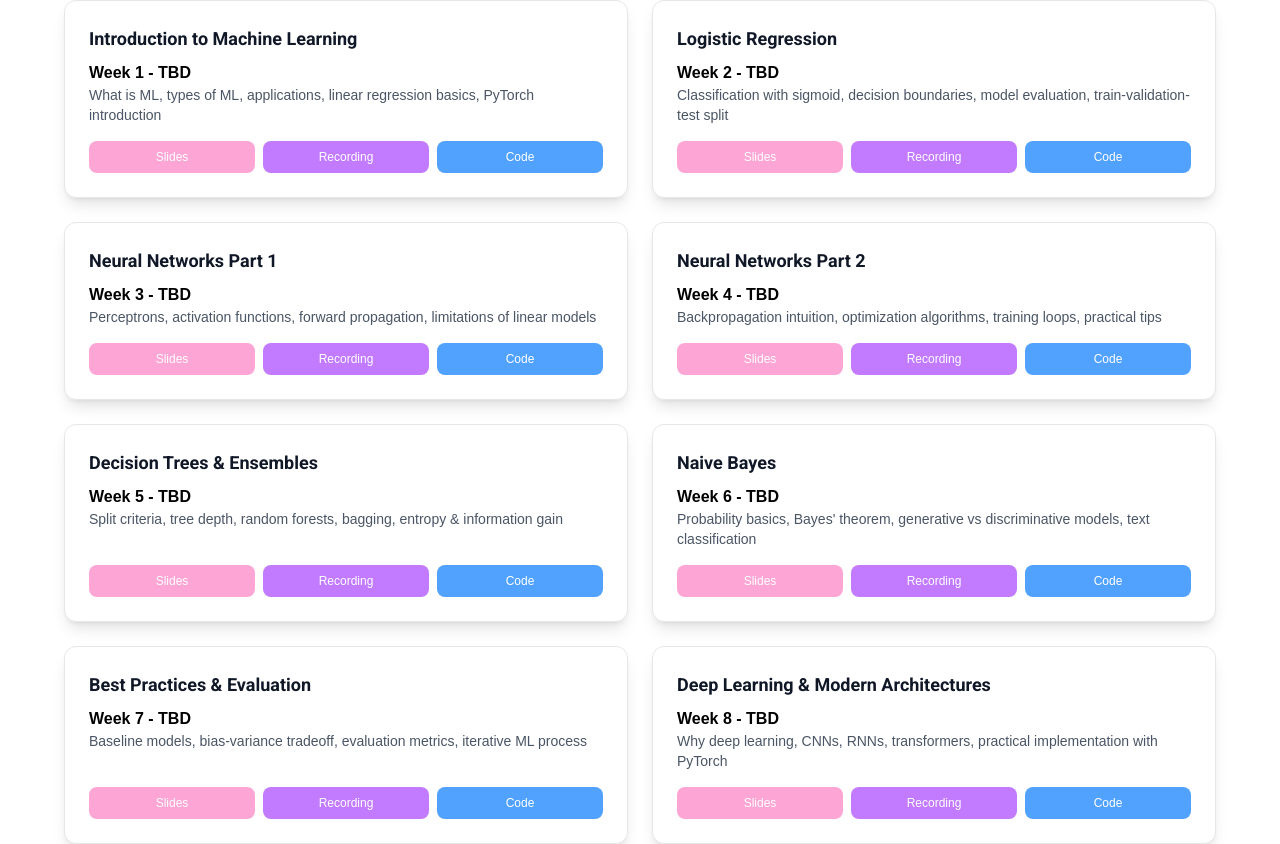
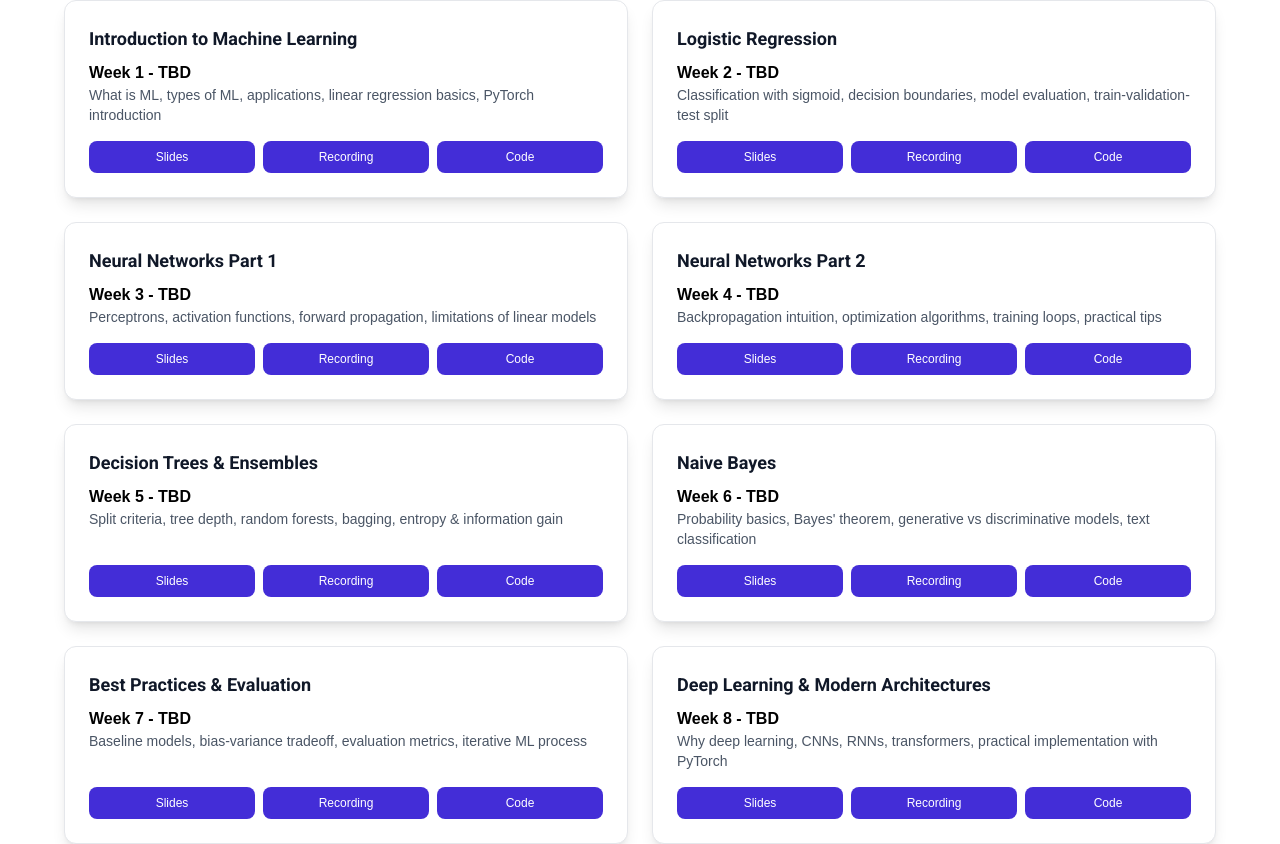
Before and after one commit to UTMIST/UTMIST, a Next.js app in the folder client/: page /ml-fundamentals in a window 1280 px wide. Shown: the part 972-1816 px from the top of the page. Built offline with nearby package versions, Linux system fonts and the light colour scheme.

Commit message:
style: changed colours of MLF workshop schedule  cards ti a dark indigo/royal blue colour

```diff
--- a/client/src/app/ml-fundamentals/page.tsx
+++ b/client/src/app/ml-fundamentals/page.tsx
@@ -654,19 +654,19 @@ export default function MachineLearningFundamentals() {
               <div className="flex gap-2 mt-4">
                 <button
                   onClick={() => openModal(week.weekNumber, 'theory')}
-                  className="flex-1 bg-pink-300 text-white text-xs py-2 px-3 rounded-lg font-medium hover:bg-pink-400 transition-colors"
+                  className="flex-1 bg-indigo-700 text-white text-xs py-2 px-3 rounded-lg font-medium hover:bg-indigo-800 transition-colors"
                 >
                   Slides
                 </button>
                 <button
                   onClick={() => openModal(week.weekNumber, 'pytorch')}
-                  className="flex-1 bg-purple-400 text-white text-xs py-2 px-3 rounded-lg font-medium hover:bg-purple-500 transition-colors"
+                  className="flex-1 bg-indigo-700 text-white text-xs py-2 px-3 rounded-lg font-medium hover:bg-indigo-800 transition-colors"
                 >
                   Recording
                 </button>
                 <button
                   onClick={() => openModal(week.weekNumber, 'exercise')}
-                  className="flex-1 bg-blue-400 text-white text-xs py-2 px-3 rounded-lg font-medium hover:bg-blue-500 transition-colors"
+                  className="flex-1 bg-indigo-700 text-white text-xs py-2 px-3 rounded-lg font-medium hover:bg-indigo-800 transition-colors"
                 >
                   Code
                 </button>
```
